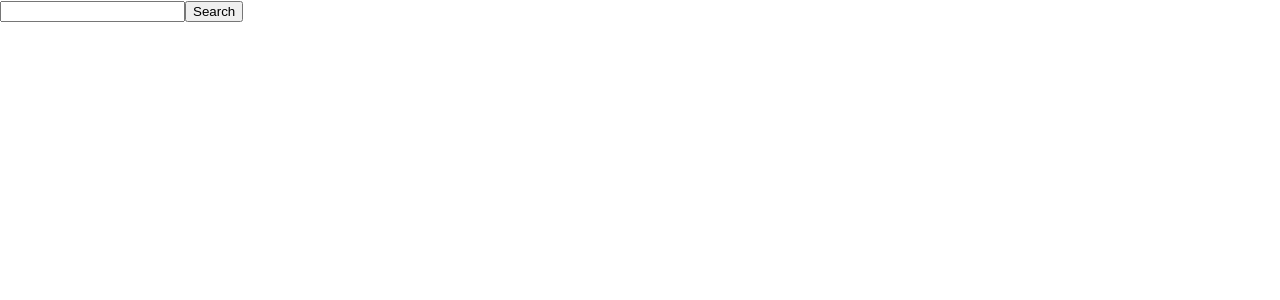
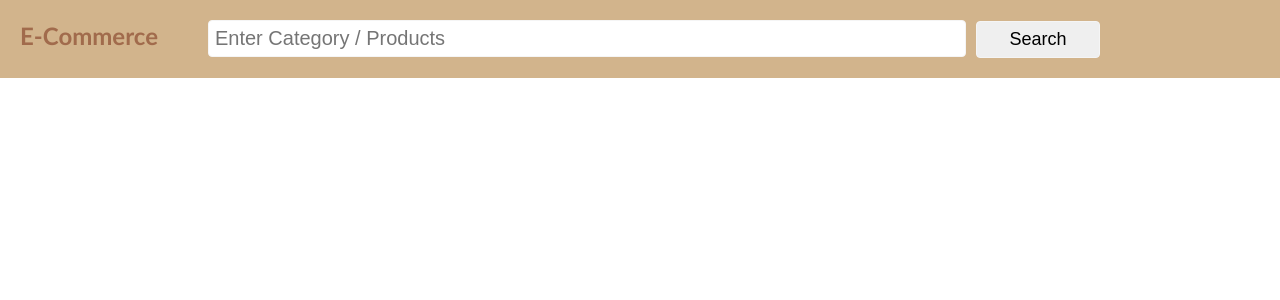
Before and after one commit to vermashivam12/react-e-commerce, a React (Create React App) app: page / in a window 1280 px wide. Shown: the top 300 px of the page. Built offline with nearby package versions, Linux system fonts and the light colour scheme.

Commit message:
Created a wrapper component header

```diff
--- a/package.json
+++ b/package.json
@@ -6,6 +6,7 @@
     "@testing-library/jest-dom": "^5.14.1",
     "@testing-library/react": "^11.2.7",
     "@testing-library/user-event": "^12.8.3",
+    "prop-types": "^15.7.2",
     "react": "^17.0.2",
     "react-dom": "^17.0.2",
     "react-scripts": "4.0.3",
--- a/src/App.js
+++ b/src/App.js
@@ -1,5 +1,5 @@
 import './App.css';
-import Header from './pages/Header';
+import Header from './pages/components/header/Header';
 
 function App() {
   return (
--- a/src/pages/Header.jsx
+++ /dev/null
@@ -1,15 +0,0 @@
-import React from 'react'
-import Input from './components/Input'
-import Button from './components/Button'
-
-let Header = () => {
-    return (
-        <>
-            <Input />
-            <Button />
-        </>
-    )
-
-}
-
-export default Header
--- a/src/pages/components/Button.jsx
+++ /dev/null
@@ -1,9 +0,0 @@
-import React from "react"
-
-let Button = () => {
-    return (
-        <button>Search</button>
-    )
-}
-
-export default Button
--- a/src/pages/components/Input.jsx
+++ /dev/null
@@ -1,9 +0,0 @@
-import React from 'react'
-
-let Input = () => {
-    return (
-        <input />
-    )
-}
-
-export default Input
--- /dev/null
+++ b/src/pages/components/button/Button.jsx
@@ -0,0 +1,11 @@
+import './button.css';
+import React from 'react';
+
+
+let Button = ({ ...props }) => {
+    return (
+        <button className={props.className}>{props.title}</button>
+    )
+}
+
+export default Button
--- /dev/null
+++ b/src/pages/components/button/button.css
@@ -0,0 +1,7 @@
+.search-btn {
+    width: 10%;
+    font-size: 18px;
+    border: 1px solid whitesmoke;
+    border-radius: 4px 4px 4px 4px;
+    padding: 7px;
+}
--- /dev/null
+++ b/src/pages/components/header/Header.jsx
@@ -0,0 +1,20 @@
+import './header.css'
+import React from 'react'
+import Input from '../input/Input'
+import Button from '../button/Button'
+
+let Header = () => {
+    return (
+        <div>
+            <div className="head-wrapper">
+                <div>
+                    <span className="heading">E-Commerce</span>
+                    <Input type="text" className="search-field" placeholder="Enter Category / Products" />
+                    <Button className="search-btn" title="Search" />
+                </div>
+            </div>
+        </div>
+    )
+}
+
+export default Header
--- /dev/null
+++ b/src/pages/components/header/header.css
@@ -0,0 +1,13 @@
+.head-wrapper {
+    margin: auto;
+    padding: 20px;
+    background-color: tan;
+}
+
+.heading {
+    font-family: 'Gill Sans', 'Gill Sans MT', Calibri, 'Trebuchet MS', sans-serif;
+    font-size: x-large;
+    padding-right: 50px;
+    color: #A16B4C;
+    font-weight: bolder;
+}
--- /dev/null
+++ b/src/pages/components/input/Input.jsx
@@ -0,0 +1,32 @@
+import './input.css';
+import React from 'react';
+import PropTypes from 'prop-types';
+
+let Input = ({
+    type = 'text',
+    className = '',
+    placeholder = 'Default input field',
+}) => {
+    return (
+        <input
+            type={type}
+            className={className}
+            placeholder={placeholder}
+        />
+    )
+}
+
+Input.propTypes = {
+    type: PropTypes.string.isRequired,
+    className: PropTypes.string,
+    placeholder: PropTypes.string,
+}
+
+/** defaultProps on functional components will eventually be deprecated */
+// Input.defaultProps = {
+//     type: 'text',
+//     className: '',
+//     placeholder: 'Default input field',
+// }
+
+export default Input;
--- /dev/null
+++ b/src/pages/components/input/input.css
@@ -0,0 +1,8 @@
+.search-field {
+    width: 60%;
+    font-size: 20px;
+    border: 1px solid whitesmoke;
+    border-radius: 4px 4px 4px 4px;
+    padding: 6px;
+    margin-right: 10px;
+}
```
Also changed, not shown: 1 other file (tests, documents, lock files or other folders).
